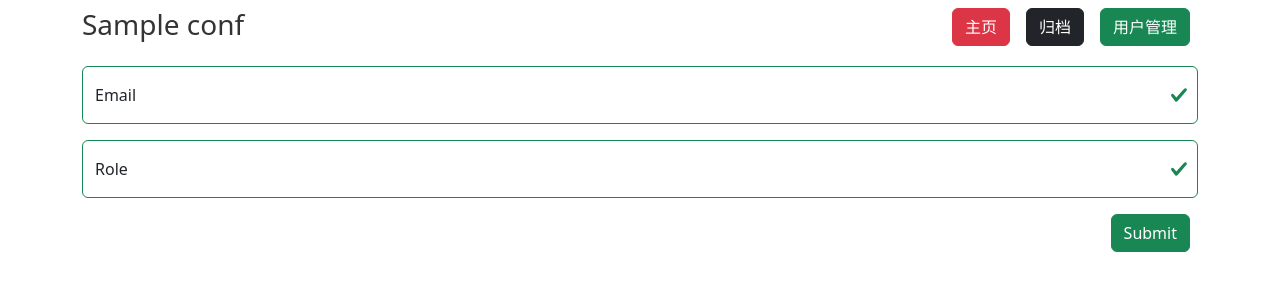
After one commit to SuperH-0630/HTalk, a Python web app: template templates/auth/change_role.html in a window 1280 px wide. The commit adds this page. Shown: the top 300 px of the page. Run offline with Jinja, Linux system fonts and the light colour scheme; the template is opened without the code that fills it: most values are stand-ins (such as "Sample title", 1, 10 or a date in 2020); form fields are guessed from the names that the template uses; some libraries are stand-ins or nearby versions.

Commit message:
feat: 修改用户分组

```diff
--- /dev/null
+++ b/templates/auth/change_role.html
@@ -0,0 +1,17 @@
+{% extends "base.html" %}
+
+{% block title %} 用户 {% endblock %}
+
+{% block content %}
+    <div class="container">
+        <form method="post" action="{{ url_for("auth.change_role_page") }}" class="was-validated">
+            {{ form.hidden_tag() }}
+            {{ render_field(form.email) }}
+            {{ render_field(form.role) }}
+
+            <div class="text-end">
+                {{ form.submit(class='btn btn-success me-2') }}
+            </div>
+        </form>
+    </div>
+{% endblock %}
--- a/templates/auth/yours.html
+++ b/templates/auth/yours.html
@@ -18,6 +18,7 @@
 
         <div class="text-end">
             <div class="btn-group">
+                <a class="btn btn-outline-danger" href="{{ url_for("auth.change_role_page") }}"> 修改分组 </a>
                 <a class="btn btn-outline-danger" href="{{ url_for("archive.create_page") }}"> 创建新归档 </a>
                 <a class="btn btn-outline-danger" href="{{ url_for("comment.create_page") }}"> 创建新讨论 </a>
                 <a class="btn btn-outline-danger" href="{{ url_for("auth.change_passwd_page") }}"> 修改密码 </a>
--- a/templates/base.html
+++ b/templates/base.html
@@ -1,6 +1,11 @@
 {% macro render_field(field) %}
-    <div class="form-floating my-3">
-        {{ field(class="form-control", placeholder=field.label.text) | safe }}
+    <div class="form-group form-floating my-3">
+        {% if not field.errors %}
+            {{ field(class="form-control", placeholder=field.label.text) | safe }}
+        {% else %}
+            {{ field(class="form-control", placeholder=field.label.text, value="") | safe }}
+        {% endif %}
+
         {{ field.label }}
         {% for error in field.errors %}
             <div class="invalid-feedback"> {{ error }} </div>
@@ -9,8 +14,13 @@
 {% endmacro %}
 
 {% macro render_text_field(field) %}
-    <div class="form-floating my-3">
-        {{ field(class="form-control", placeholder=field.label.text, style="height: 40vh") | safe }}
+    <div class="form-group form-floating my-3">
+        {% if not field.errors %}
+            {{ field(class="form-control", placeholder=field.label.text, style="height: 40vh") | safe }}
+        {% else %}
+            {{ field(class="form-control", placeholder=field.label.text, style="height: 40vh", value="") | safe }}
+        {% endif %}
+
         {{ field.label }}
         {% for error in field.errors %}
             <div class="invalid-feedback"> {{ error }} </div>
@@ -19,10 +29,10 @@
 {% endmacro %}
 
 {% macro render_select_field(field) %}
-    <div class="my-3">
+    <div class="form-group my-3">
         {{ field(class="form-select") | safe }}
         {% for error in field.errors %}
-            <div class="invalid-feedback"> {{ error }} </div>
+            <div class="invalid-feedback d-block"> {{ error }} </div>
         {% endfor %}
     </div>
 {% endmacro %}
```
Also changed, not shown: app/auth.py (+38 -1 lines).
